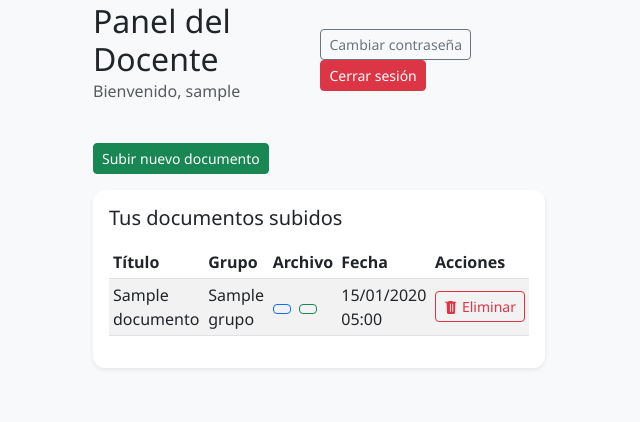
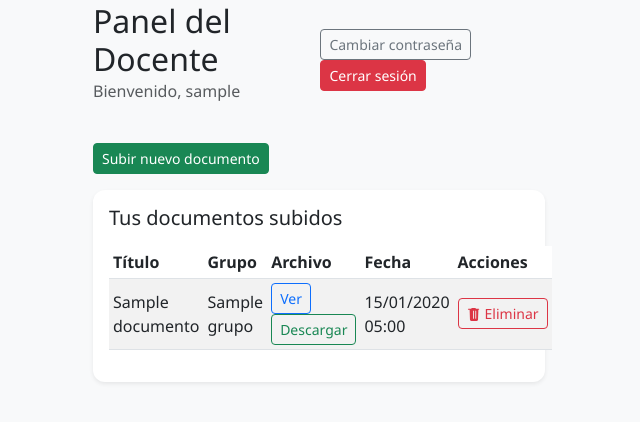
Before and after one commit to raffaello64/plataformaweb, a Django app: page /dashboard_docente/ in a window 1280 px wide. Shown: the part 198-620 px from the top of the page, without its empty margins (321-961 px from the left). Run offline with Django 5.2, Linux system fonts and the light colour scheme; a user stored in the database is signed in; tables that the repository leaves empty hold one stand-in row (values such as "Sample post").

Commit message:
corregir descarga en móviles

```diff
--- a/repositorio/templates/repositorio/dashboard_docente.html
+++ b/repositorio/templates/repositorio/dashboard_docente.html
@@ -45,9 +45,12 @@ los archivos que han subido a la plataforma y agregar si es necesario
                             <td>{{ doc.titulo }}</td>
                             <td>{{ doc.grupo.nombre }}</td>
                             <td>
-                                <a href="{{ doc.archivo.url }}" target="_blank" class="btn btn-outline-primary btn-sm me-1">
+                                <a href="{{ doc.archivo.url }}" target="_blank" class="btn btn-outline-primary btn-sm me-2">
+                                    Ver
                                 </a>
+
                                 <a href="{% url 'descargar_documento' doc.id %}" class="btn btn-outline-success btn-sm">
+                                    Descargar
                                 </a>
                             </td>
 
--- a/repositorio/templates/repositorio/dashboard_estudiante.html
+++ b/repositorio/templates/repositorio/dashboard_estudiante.html
@@ -41,9 +41,11 @@ pueda visualizar los archivos subidos por el docente.
                             <td>{{ doc.titulo }}</td>
                             <td>{{ doc.docente.username }}</td>
                             <td>
-                                <a href="{{ doc.archivo.url }}" target="_blank" class="btn btn-outline-primary btn-sm me-1">
+                                <a href="{{ doc.archivo.url }}" target="_blank" class="btn btn-outline-primary btn-sm me-2">
+                                    Ver
                                 </a>
                                 <a href="{% url 'descargar_documento' doc.id %}" class="btn btn-outline-success btn-sm">
+                                    Descargar
                                 </a>
                             </td>
 
--- a/repositorio/views.py
+++ b/repositorio/views.py
@@ -153,10 +153,19 @@ def descargar_documento_view(request, documento_id):
     if not documento.archivo:
         raise Http404("Archivo no encontrado")
 
-    # Fuerza la descarga del PDF
-    return FileResponse(
+    # Obtener nombre limpio del archivo
+    filename = os.path.basename(documento.archivo.name)
+
+    # Forzar encabezados de descarga
+    response = FileResponse(
         documento.archivo.open('rb'),
         as_attachment=True,
-        filename=os.path.basename(documento.archivo.name),
-        content_type='application/pdf'
+        filename=filename,
+        content_type='application/octet-stream'  # Fuerza descarga en móviles
     )
+    response['Content-Disposition'] = f'attachment; filename="{filename}"'
+    response['Cache-Control'] = 'no-cache, no-store, must-revalidate'
+    response['Pragma'] = 'no-cache'
+    response['Expires'] = '0'
+
+    return response
```
